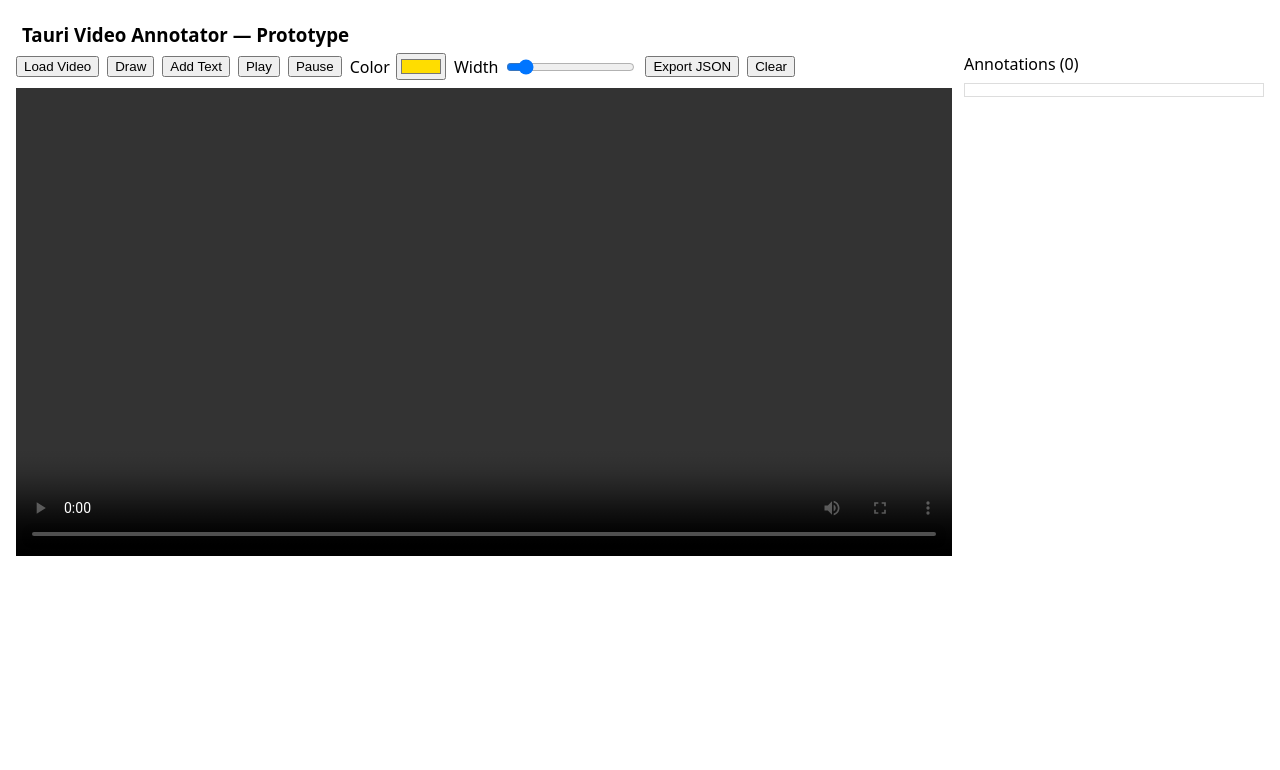
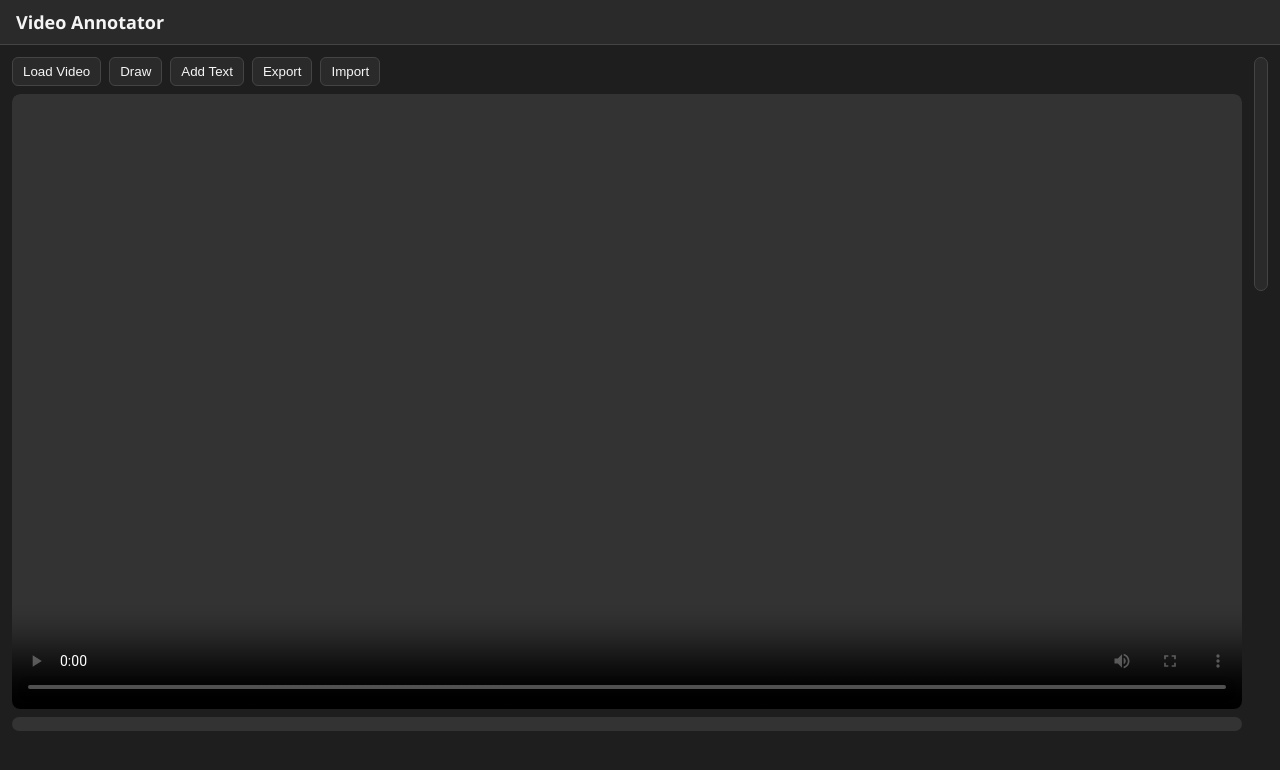
Before and after one commit to Evan-Pochtar/Framiax, a React (Vite) app: page / in a window 1280 px wide. Shown: the top 770 px of the page. Built offline with nearby package versions, Linux system fonts and the light colour scheme.

Commit message:
Styling and adding progress bar

```diff
--- a/src/App.css
+++ /dev/null
@@ -1,2 +0,0 @@
-html,body,#root { height: 100%; margin: 0; }
-button { padding:6px 8px; }
--- a/src/App.tsx
+++ b/src/App.tsx
@@ -1,11 +1,14 @@
-import React from 'react';
-import VideoAnnotator from './components/VideoAnnotator';
+import React from "react";
+import VideoAnnotator from "./components/VideoAnnotator";
+import "./styles.css";
 
 export default function App() {
   return (
-    <div style={{fontFamily: 'system-ui, Arial, sans-serif', padding: 8}}>
-      <h3 style={{margin: 6}}>Tauri Video Annotator — Prototype</h3>
-      <VideoAnnotator />
+    <div className="app">
+      <header className="header">Video Annotator</header>
+      <main className="main">
+        <VideoAnnotator />
+      </main>
     </div>
   );
 }
--- /dev/null
+++ b/src/components/Timeline.tsx
@@ -0,0 +1,64 @@
+import React from "react";
+import { Annotation } from "../types";
+
+type Props = {
+  duration: number;
+  current: number;
+  onSeek: (t: number) => void;
+  annotations: Annotation[];
+};
+
+export default function Timeline({ duration, current, onSeek, annotations }: Props) {
+  const handleClick = (e: React.MouseEvent<HTMLDivElement>) => {
+    const rect = e.currentTarget.getBoundingClientRect();
+    const ratio = (e.clientX - rect.left) / rect.width;
+    onSeek(duration * ratio);
+  };
+
+  const percent = (current / duration) * 100 || 0;
+
+  return (
+    <div
+      style={{
+        position: "relative",
+        height: "14px",
+        background: "#333",
+        borderRadius: "7px",
+        cursor: "pointer",
+      }}
+      onClick={handleClick}
+    >
+      {/* Highlights */}
+      {annotations.map((a) => {
+        const start = (a.timestamp / duration) * 100;
+        const end = ((a.timestamp + a.duration) / duration) * 100;
+        return (
+          <div
+            key={a.id}
+            style={{
+              position: "absolute",
+              left: `${start}%`,
+              width: `${Math.max(end - start, 1)}%`,
+              top: 0,
+              bottom: 0,
+              background: "var(--accent2)",
+              opacity: 0.6,
+            }}
+          />
+        );
+      })}
+      {/* Progress */}
+      <div
+        style={{
+          position: "absolute",
+          left: 0,
+          width: `${percent}%`,
+          top: 0,
+          bottom: 0,
+          background: "var(--accent)",
+          borderRadius: "7px",
+        }}
+      />
+    </div>
+  );
+}
--- a/src/components/VideoAnnotator.tsx
+++ b/src/components/VideoAnnotator.tsx
@@ -1,267 +1,206 @@
-import React, { useRef, useState, useEffect } from 'react';
-import { Annotation, Point, Stroke, TextNote } from '../types';
-import { uid, simplify, clamp } from '../utils';
+import React, { useRef, useState, useEffect } from "react";
+import { Annotation, Stroke, TextNote, ExportPayload } from "../types";
+import { uid, simplify, clamp } from "../utils";
+import Timeline from "./Timeline";
 
-const DEFAULT_COLOR = '#ffdd00';
-const DEFAULT_WIDTH = 3;
-
-export default function VideoAnnotator(){
-  const videoRef = useRef<HTMLVideoElement|null>(null);
-  const canvasRef = useRef<HTMLCanvasElement|null>(null);
-  const fileInputRef = useRef<HTMLInputElement|null>(null);
+export default function VideoAnnotator() {
+  const videoRef = useRef<HTMLVideoElement>(null);
+  const canvasRef = useRef<HTMLCanvasElement>(null);
+  const fileInputRef = useRef<HTMLInputElement>(null);
+  const importInputRef = useRef<HTMLInputElement>(null);
 
   const [annotations, setAnnotations] = useState<Annotation[]>([]);
-  const [mode, setMode] = useState<'none'|'draw'|'text'>('none');
+  const [mode, setMode] = useState<"none" | "draw" | "text">("none");
   const [currentStroke, setCurrentStroke] = useState<Stroke | null>(null);
-  const [color, setColor] = useState(DEFAULT_COLOR);
-  const [width, setWidth] = useState(DEFAULT_WIDTH);
-  const [playing, setPlaying] = useState(false);
+  const [color, setColor] = useState("#ffdd00");
+  const [width, setWidth] = useState(3);
+  const [currentTime, setCurrentTime] = useState(0);
+  const [duration, setDuration] = useState(0);
 
-  // sync canvas size with video
-  useEffect(()=> {
+  useEffect(() => {
+    const v = videoRef.current;
+    if (!v) return;
+    v.addEventListener("timeupdate", () => setCurrentTime(v.currentTime));
+    v.addEventListener("loadedmetadata", () => setDuration(v.duration));
+  }, []);
+
+  useEffect(() => {
+    render();
+  }, [annotations, currentTime, currentStroke]);
+
+  function render() {
     const v = videoRef.current;
     const c = canvasRef.current;
-    if(!v || !c) return;
-    function resize(){
-      c.width = v.clientWidth;
-      c.height = v.clientHeight;
-      render();
-    }
-    window.addEventListener('resize', resize);
-    v.addEventListener('loadedmetadata', resize);
-    resize();
-    return ()=> {
-      window.removeEventListener('resize', resize);
-      v.removeEventListener('loadedmetadata', resize);
-    };
-  }, [annotations]);
+    if (!v || !c) return;
+    const ctx = c.getContext("2d")!;
+    c.width = v.clientWidth;
+    c.height = v.clientHeight;
+    ctx.clearRect(0, 0, c.width, c.height);
+    const t = v.currentTime;
 
-  // render overlay on timeupdate or changes
-  useEffect(()=> {
-    const v = videoRef.current;
-    if(!v) return;
-    const onTime = () => render();
-    v.addEventListener('timeupdate', onTime);
-    v.addEventListener('play', ()=> setPlaying(true));
-    v.addEventListener('pause', ()=> setPlaying(false));
-    return ()=> v.removeEventListener('timeupdate', onTime);
-  }, [annotations, currentStroke]);
-
-  function render(){
-    const v = videoRef.current;
-    const c = canvasRef.current;
-    if(!v || !c) return;
-    const ctx = c.getContext('2d')!;
-    ctx.clearRect(0,0,c.width,c.height);
-    const t = v.currentTime;
-    const w = c.width, h = c.height;
-
-    // draw annotations if timestamp is within window (show instant annotations when close)
-    for(const a of annotations){
-      if(a.type === 'stroke'){
-        const s = a as Stroke;
-        if(Math.abs(s.timestamp - t) > 2) continue;
+    annotations.forEach((a) => {
+      if (t < a.timestamp || t > a.timestamp + a.duration) return;
+      if (a.type === "stroke") {
         ctx.beginPath();
-        ctx.lineWidth = s.width;
-        ctx.lineJoin = 'round';
-        ctx.lineCap = 'round';
-        ctx.strokeStyle = s.color;
-        const pts = s.points;
-        if(!pts.length) continue;
-        ctx.moveTo(pts[0].x * w, pts[0].y * h);
-        for(let i=1;i<pts.length;i++) ctx.lineTo(pts[i].x * w, pts[i].y * h);
+        ctx.lineWidth = a.width;
+        ctx.strokeStyle = a.color;
+        const pts = a.points;
+        ctx.moveTo(pts[0].x * c.width, pts[0].y * c.height);
+        pts.slice(1).forEach((p) => ctx.lineTo(p.x * c.width, p.y * c.height));
         ctx.stroke();
       } else {
-        const n = a as TextNote;
-        if(Math.abs(n.timestamp - t) > 2) continue;
-        ctx.font = '18px sans-serif';
-        ctx.fillStyle = n.color;
-        ctx.fillText(n.text, n.x * w, n.y * h);
+        ctx.fillStyle = a.color;
+        ctx.font = "18px sans-serif";
+        ctx.fillText(a.text, a.x * c.width, a.y * c.height);
       }
-    }
+    });
 
-    // draw live stroke
-    if(currentStroke){
+    if (currentStroke) {
       ctx.beginPath();
       ctx.lineWidth = currentStroke.width;
-      ctx.lineJoin = 'round';
-      ctx.lineCap = 'round';
       ctx.strokeStyle = currentStroke.color;
       const pts = currentStroke.points;
-      if(pts.length>0){
-        ctx.moveTo(pts[0].x * w, pts[0].y * h);
-        for(let i=1;i<pts.length;i++) ctx.lineTo(pts[i].x * w, pts[i].y * h);
-        ctx.stroke();
-      }
+      ctx.moveTo(pts[0].x * c.width, pts[0].y * c.height);
+      pts.slice(1).forEach((p) => ctx.lineTo(p.x * c.width, p.y * c.height));
+      ctx.stroke();
     }
   }
 
-  function handleFileSelect() {
-    fileInputRef.current?.click();
-  }
-
-  function onFileChange(e: React.ChangeEvent<HTMLInputElement>) {
+  function handleFileChange(e: React.ChangeEvent<HTMLInputElement>) {
     const f = e.target.files?.[0];
-    if(!f) return;
+    if (!f) return;
     const url = URL.createObjectURL(f);
-    const v = videoRef.current!;
-    v.src = url;
-    v.load();
+    videoRef.current!.src = url;
     setAnnotations([]);
   }
 
-  // pointer drawing
-  function toNorm(pt: {x:number;y:number}) {
-    const c = canvasRef.current!;
-    return { x: clamp(pt.x / c.width), y: clamp(pt.y / c.height) };
+  function norm(e: React.PointerEvent) {
+    const rect = canvasRef.current!.getBoundingClientRect();
+    return {
+      x: clamp((e.clientX - rect.left) / rect.width),
+      y: clamp((e.clientY - rect.top) / rect.height),
+    };
   }
 
-  function onPointerDown(e: React.PointerEvent){
-    if(mode !== 'draw') return;
-    const v = videoRef.current!;
-    if(!v) return;
-    const rect = (e.target as Element).getBoundingClientRect();
-    const x = e.clientX - rect.left;
-    const y = e.clientY - rect.top;
-    const p = toNorm({x,y});
-    const stroke: Stroke = {
-      id: uid('s'),
-      type: 'stroke',
-      timestamp: v.currentTime,
+  function down(e: React.PointerEvent) {
+    if (mode !== "draw") return;
+    const p = norm(e);
+    const s: Stroke = {
+      id: uid("s"),
+      type: "stroke",
+      timestamp: videoRef.current!.currentTime,
+      duration: 2,
       points: [p],
       color,
-      width
+      width,
     };
-    setCurrentStroke(stroke);
+    setCurrentStroke(s);
+  }
+  function move(e: React.PointerEvent) {
+    if (!currentStroke) return;
+    setCurrentStroke((s) => (s ? { ...s, points: [...s.points, norm(e)] } : s));
+  }
+  function up() {
+    if (!currentStroke) return;
+    const simp = simplify(currentStroke.points, 0.003);
+    setAnnotations((a) => [...a, { ...currentStroke, points: simp }]);
+    setCurrentStroke(null);
   }
 
-  function onPointerMove(e: React.PointerEvent){
-    if(!currentStroke) return;
-    const rect = (e.target as Element).getBoundingClientRect();
-    const x = e.clientX - rect.left;
-    const y = e.clientY - rect.top;
-    const p = toNorm({x,y});
-    setCurrentStroke((s)=>{
-      if(!s) return s;
-      return {...s, points: [...s.points, p]};
+  function addText() {
+    const txt = prompt("Enter text");
+    if (!txt) return;
+    const note: TextNote = {
+      id: uid("t"),
+      type: "text",
+      timestamp: videoRef.current!.currentTime,
+      duration: 2,
+      x: 0.5,
+      y: 0.1,
+      text: txt,
+      color,
+    };
+    setAnnotations((a) => [...a, note]);
+  }
+
+  function exportJSON() {
+    const payload: ExportPayload = {
+      createdAt: new Date().toISOString(),
+      videoUrl: videoRef.current?.src || null,
+      annotations,
+    };
+    const blob = new Blob([JSON.stringify(payload, null, 2)], {
+      type: "application/json",
+    });
+    const url = URL.createObjectURL(blob);
+    const a = document.createElement("a");
+    a.href = url;
+    a.download = "annotations.json";
+    a.click();
+  }
+
+  function importJSON(e: React.ChangeEvent<HTMLInputElement>) {
+    const f = e.target.files?.[0];
+    if (!f) return;
+    f.text().then((txt) => {
+      const data: ExportPayload = JSON.parse(txt);
+      setAnnotations(data.annotations);
     });
   }
 
-  function onPointerUp(){
-    if(!currentStroke) return;
-    // simplify points then commit
-    const simple = simplify(currentStroke.points, 0.003);
-    const committed = {...currentStroke, points: simple};
-    setAnnotations((a)=>[...a, committed]);
-    setCurrentStroke(null);
-  }
-
-  // add text note
-  function addTextNote(){
-    const text = prompt('Text note:');
-    if(!text) return;
-    const v = videoRef.current!;
-    // default top-left anchor
-    const x = 0.05, y = 0.1;
-    const note: TextNote = {
-      id: uid('t'),
-      type: 'text',
-      timestamp: v.currentTime,
-      x, y, text, color
-    };
-    setAnnotations((a)=>[...a, note]);
-  }
-
-  function jumpTo(annotation: Annotation){
-    const v = videoRef.current!;
-    v.currentTime = annotation.timestamp;
-    v.pause();
-    render();
-  }
-
-  function exportJSON(){
-    const payload = {
-      createdAt: new Date().toISOString(),
-      videoUrl: (videoRef.current?.src) || null,
-      annotations
-    };
-    const blob = new Blob([JSON.stringify(payload, null, 2)], {type: 'application/json'});
-    const url = URL.createObjectURL(blob);
-    const a = document.createElement('a');
-    a.href = url;
-    a.download = `annotations-${Date.now()}.json`;
-    a.click();
-    URL.revokeObjectURL(url);
-  }
-
-  function clearAll(){ setAnnotations([]); }
-
   return (
-    <div style={{display:'flex',gap:12}}>
-      <div style={{flex:1}}>
-        <div style={{display:'flex',gap:8,alignItems:'center',marginBottom:8}}>
-          <button onClick={handleFileSelect}>Load Video</button>
-          <input ref={fileInputRef} type="file" accept="video/*" style={{display:'none'}} onChange={onFileChange}/>
-          <button onClick={()=> setMode(mode==='draw'?'none':'draw')}>{mode==='draw'?'Stop Drawing':'Draw'}</button>
-          <button onClick={()=> setMode('text')}>Add Text</button>
-          <button onClick={()=> { videoRef.current?.play(); setPlaying(true); }}>Play</button>
-          <button onClick={()=> { videoRef.current?.pause(); setPlaying(false); }}>Pause</button>
-          <label style={{display:'flex',alignItems:'center',gap:6}}>
-            Color
-            <input type="color" value={color} onChange={e=>setColor(e.target.value)} />
-          </label>
-          <label style={{display:'flex',alignItems:'center',gap:6}}>
-            Width
-            <input type="range" min={1} max={20} value={width} onChange={e=>setWidth(Number(e.target.value))} />
-          </label>
-          <button onClick={exportJSON}>Export JSON</button>
-          <button onClick={clearAll}>Clear</button>
+    <div style={{ display: "flex", gap: 12 }}>
+      <div style={{ flex: 1 }}>
+        <div style={{ display: "flex", gap: 8, marginBottom: 8 }}>
+          <button onClick={() => fileInputRef.current?.click()}>Load Video</button>
+          <input ref={fileInputRef} type="file" accept="video/*" style={{ display: "none" }} onChange={handleFileChange} />
+          <button onClick={() => setMode(mode === "draw" ? "none" : "draw")}>Draw</button>
+          <button onClick={addText}>Add Text</button>
+          <button onClick={exportJSON}>Export</button>
+          <button onClick={() => importInputRef.current?.click()}>Import</button>
+          <input ref={importInputRef} type="file" accept="application/json" style={{ display: "none" }} onChange={importJSON} />
         </div>
 
-        <div style={{position:'relative', width: '100%', maxWidth: 1000, background:'#000'}}>
-          <video
-            ref={videoRef}
-            controls
-            style={{width:'100%', display:'block'}}
-            crossOrigin="anonymous"
-            playsInline
-          />
+        <div style={{ position: "relative", background: "#000", borderRadius: 8, overflow: "hidden" }}>
+          <video ref={videoRef} controls style={{ width: "100%", display: "block" }} />
           <canvas
             ref={canvasRef}
-            style={{position:'absolute', left:0, top:0, right:0, bottom:0, width:'100%', height:'100%', touchAction:'none'}}
-            onPointerDown={(e)=> {
-              if(mode === 'text'){ addTextNote(); setMode('none'); return; }
-              onPointerDown(e);
-            }}
-            onPointerMove={onPointerMove}
-            onPointerUp={onPointerUp}
-            onPointerCancel={onPointerUp}
+            style={{ position: "absolute", inset: 0 }}
+            onPointerDown={down}
+            onPointerMove={move}
+            onPointerUp={up}
           />
+        </div>
+
+        <div style={{ marginTop: 8 }}>
+          <Timeline duration={duration} current={currentTime} annotations={annotations} onSeek={(t) => (videoRef.current!.currentTime = t)} />
         </div>
       </div>
 
-      <div style={{width:300}}>
-        <div style={{marginBottom:8}}>Annotations ({annotations.length})</div>
-        <div style={{maxHeight:520, overflow:'auto', border:'1px solid #ddd', padding:6}}>
-          {annotations.slice().reverse().map(a => (
-            <div key={a.id} style={{padding:6,borderBottom:'1px solid #eee', cursor:'pointer'}}>
-              <div style={{fontSize:12}}>
-                <strong>{a.type}</strong> @ {a.timestamp.toFixed(2)}s
-              </div>
-              {'points' in a ? (
-                <div style={{fontSize:12}}>points: {a.points.length} color: {a.color}</div>
-              ) : (
-                <div style={{fontSize:12}}>text: {(a as any).text}</div>
-              )}
-              <div style={{marginTop:6}}>
-                <button onClick={()=> jumpTo(a)}>Go</button>
-                <button onClick={()=>{
-                  setAnnotations(prev => prev.filter(x => x.id !== a.id));
-                }}>Delete</button>
-              </div>
+      <div className="annotation-list">
+        {annotations.map((a) => (
+          <div key={a.id} style={{ marginBottom: 6 }}>
+            <div>{a.type} @ {a.timestamp.toFixed(1)}s</div>
+            {a.type === "text" && <div>"{(a as TextNote).text}"</div>}
+            <div>
+              Duration:
+              <input
+                type="number"
+                min={0.1}
+                step={0.5}
+                value={a.duration}
+                onChange={(e) =>
+                  setAnnotations((anns) =>
+                    anns.map((x) => (x.id === a.id ? { ...x, duration: parseFloat(e.target.value) } : x))
+                  )
+                }
+              />
+              s
             </div>
-          ))}
-        </div>
+            <button onClick={() => (videoRef.current!.currentTime = a.timestamp)}>Go</button>
+            <button onClick={() => setAnnotations((anns) => anns.filter((x) => x.id !== a.id))}>Delete</button>
+          </div>
+        ))}
       </div>
     </div>
   );
--- /dev/null
+++ b/src/styles.css
@@ -0,0 +1,65 @@
+:root {
+  --bg: #1e1e1e;
+  --fg: #f5f5f5;
+  --accent: #4fc3f7;
+  --accent2: #ffb74d;
+  --panel: #2a2a2a;
+  --border: #444;
+}
+
+body, html, #root {
+  margin: 0;
+  padding: 0;
+  height: 100%;
+  font-family: "Segoe UI", sans-serif;
+  background: var(--bg);
+  color: var(--fg);
+}
+
+.app {
+  display: flex;
+  flex-direction: column;
+  height: 100%;
+}
+
+.header {
+  background: var(--panel);
+  padding: 10px 16px;
+  font-size: 18px;
+  font-weight: bold;
+  border-bottom: 1px solid var(--border);
+}
+
+.main {
+  flex: 1;
+  display: flex;
+  flex-direction: column;
+  padding: 12px;
+  gap: 12px;
+}
+
+button {
+  background: var(--panel);
+  border: 1px solid var(--border);
+  color: var(--fg);
+  padding: 6px 10px;
+  border-radius: 6px;
+  cursor: pointer;
+}
+
+button:hover {
+  border-color: var(--accent);
+}
+
+input[type="range"] {
+  width: 100px;
+}
+
+.annotation-list {
+  background: var(--panel);
+  border: 1px solid var(--border);
+  padding: 6px;
+  max-height: 220px;
+  overflow: auto;
+  border-radius: 8px;
+}
--- a/src/utils.ts
+++ b/src/utils.ts
@@ -1,32 +1,28 @@
-export const uid = (p = '') => `${Date.now().toString(36)}-${Math.random().toString(36).slice(2,8)}${p}`;
+export const uid = (p = "") => `${p}-${Date.now().toString(36)}-${Math.random().toString(36).slice(2, 8)}`;
 
 export function clamp(v: number, a = 0, b = 1) {
   return Math.min(b, Math.max(a, v));
 }
 
-// simple polyline simplification (Ramer–Douglas–Peucker)
-export function simplify(points: {x:number;y:number}[], epsilon = 0.002) {
+export function simplify(points: { x: number; y: number }[], epsilon = 0.002) {
   if (points.length < 3) return points;
-  const dmaxIndex = (pts: any[])=>{
+  const lineDist = (p: any, a: any, b: any) => {
+    const num = Math.abs((b.y - a.y) * p.x - (b.x - a.x) * p.y + b.x * a.y - b.y * a.x);
+    const den = Math.hypot(b.y - a.y, b.x - a.x);
+    return den ? num / den : 0;
+  };
+  const rdp = (pts: any[]): any[] => {
     let dmax = 0, idx = 0;
-    const a = pts[0], b = pts[pts.length-1];
-    for (let i = 1; i < pts.length-1; i++){
-      const p = pts[i];
-      const num = Math.abs((b.y-a.y)*p.x - (b.x-a.x)*p.y + b.x*a.y - b.y*a.x);
-      const den = Math.hypot(b.y-a.y, b.x-a.x) || 1;
-      const d = num / den;
+    for (let i = 1; i < pts.length - 1; i++) {
+      const d = lineDist(pts[i], pts[0], pts[pts.length - 1]);
       if (d > dmax) { dmax = d; idx = i; }
     }
-    return {dmax, idx};
+    if (dmax > epsilon) {
+      const left = rdp(pts.slice(0, idx + 1));
+      const right = rdp(pts.slice(idx));
+      return left.slice(0, -1).concat(right);
+    }
+    return [pts[0], pts[pts.length - 1]];
   };
-  function rec(pts: any[]): any[] {
-    if (pts.length < 3) return pts;
-    const {dmax, idx} = dmaxIndex(pts);
-    if (dmax > epsilon) {
-      const left = rec(pts.slice(0, idx+1));
-      const right = rec(pts.slice(idx));
-      return left.slice(0, -1).concat(right);
-    } else return [pts[0], pts[pts.length-1]];
-  }
-  return rec(points);
+  return rdp(points);
 }
```
Also changed, not shown: src/types.ts (+16 -7 lines).
